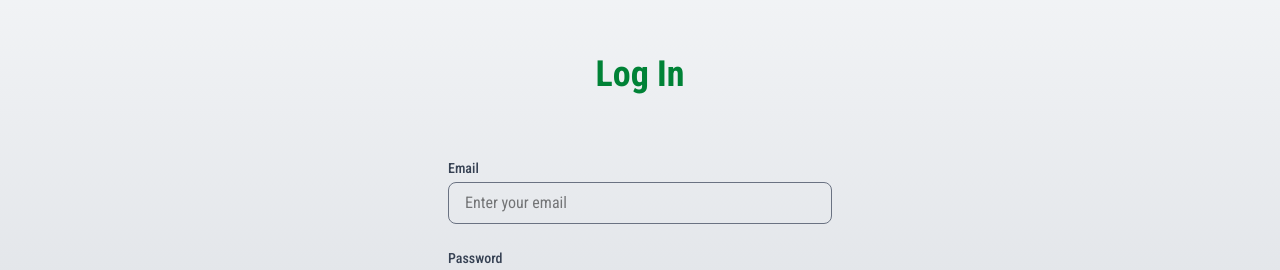
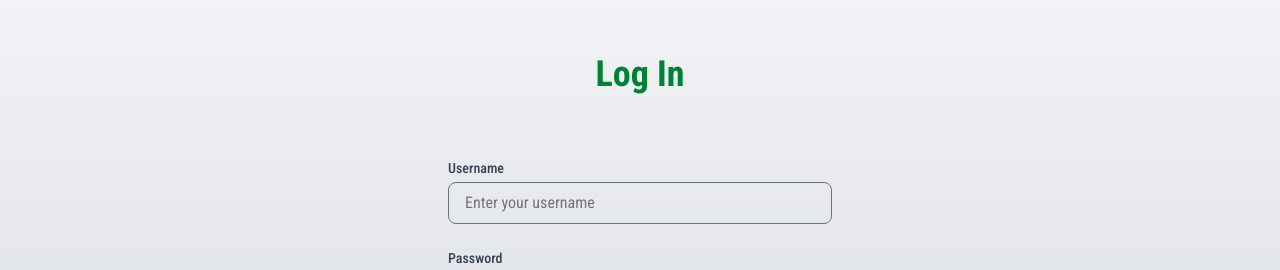
Before and after one commit to poeticlama/football-cards, a React (Vite) app: page /football-cards/login in a window 1280 px wide. Shown: the part 153-423 px from the top of the page. Built offline with nearby package versions, Linux system fonts and the light colour scheme; no server answers.

Commit message:
fix: change login layout

```diff
--- a/src/pages/LoginPage.tsx
+++ b/src/pages/LoginPage.tsx
@@ -10,14 +10,14 @@ const LoginPage = () => {
   const dispatch = useAppDispatch()
   const navigate = useNavigate()
   const { loading, error } = useAppSelector(state => state.auth)
-  const [email, setEmail] = useState("")
+  const [username, setUsername] = useState("")
   const [password, setPassword] = useState("")
 
   const handleLogin = async (e: FormEvent) => {
     e.preventDefault()
-    setEmail("")
+    setUsername("")
     setPassword("")
-    const res = await dispatch(loginUser({ email, password }))
+    const res = await dispatch(loginUser({ username, password }))
     if (loginUser.fulfilled.match(res)) {
       navigate("/")
     }
@@ -37,12 +37,12 @@ const LoginPage = () => {
         <form onSubmit={handleLogin} className="bg-transparent p-8">
           <div className="space-y-6">
             <CustomInput
-              id="email"
-              label="Email"
-              placeholder="Enter your email"
-              type="email"
-              value={email}
-              onChange={e => setEmail(e.target.value)}
+              id="username"
+              label="Username"
+              placeholder="Enter your username"
+              type="text"
+              value={username}
+              onChange={e => setUsername(e.target.value)}
             />
 
             <CustomInput
@@ -63,7 +63,7 @@ const LoginPage = () => {
           </button>
           {error && (
             <div className="text-md text-red-500 text-center mt-3">
-              Wrong email or password
+              Wrong username or password
             </div>
           )}
         </form>
```
